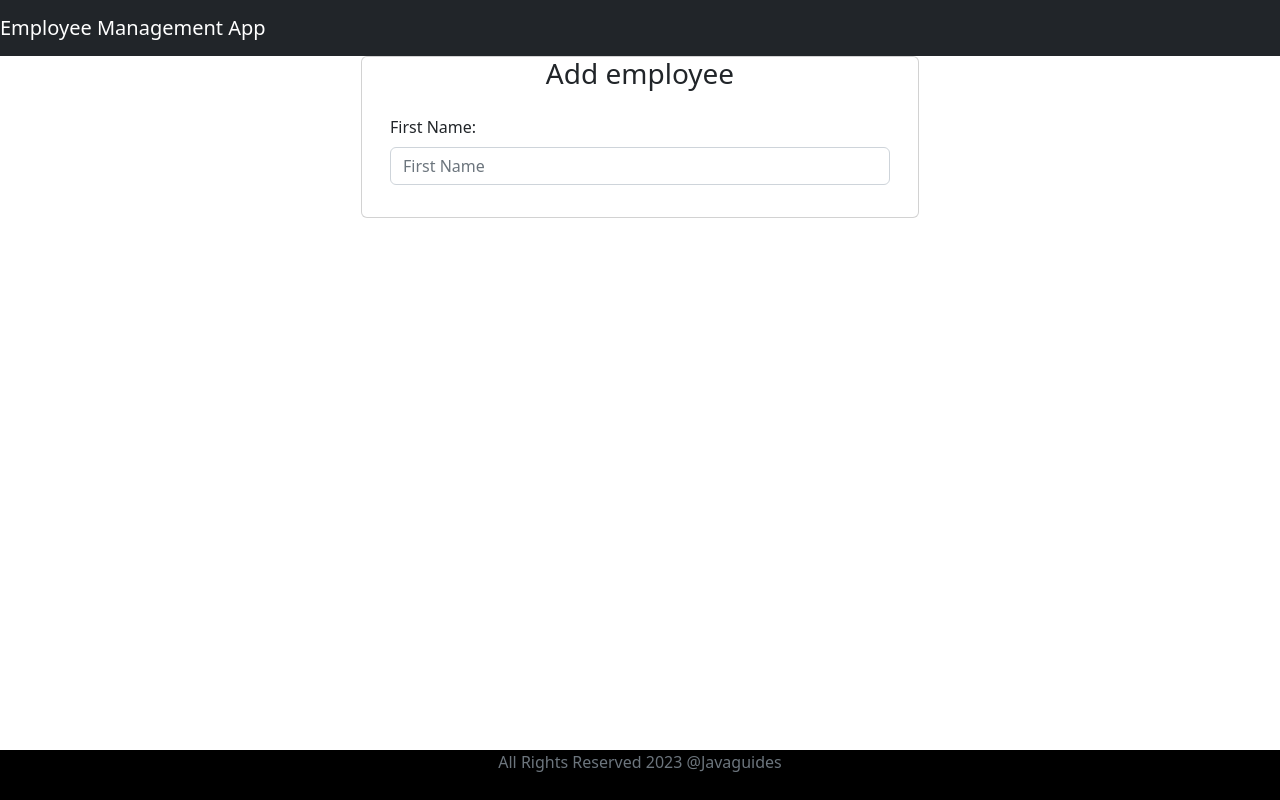
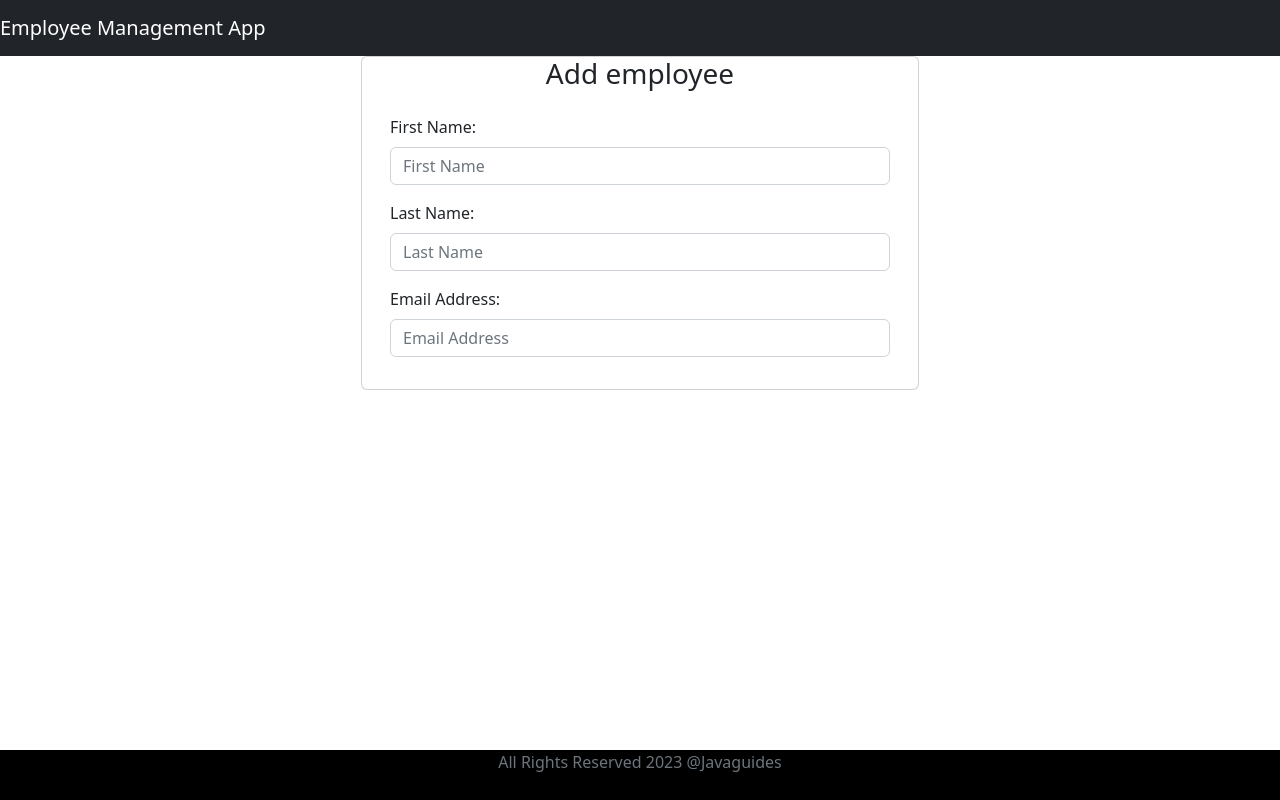
Before and after one commit to oladejomubarak/Employee-Management-App-frontend-, a React (Create React App) app: page /add-employee in a window 1280 px wide. Built offline with nearby package versions, Linux system fonts and the light colour scheme.

Commit message:
styling add  employee method added

```diff
--- a/src/components/CreateEmployeeComponent.jsx
+++ b/src/components/CreateEmployeeComponent.jsx
@@ -8,11 +8,21 @@ class CreateEmployeeComponent extends Component {
       lastName:'',
       email:''
     }
+    this.changeFirstNameHandler=this.changeFirstNameHandler.bind(this);
+    this.changeLastNameHandler=this.changeLastNameHandler.bind(this);
+    this.changeEmailHandler=this.changeEmailHandler.bind(this);
   }
 
   changeFirstNameHandler=(event)=>{
     this.setState=({firstName: event.target.value});
   }
+  changeLastNameHandler=(event)=>{
+    this.setState=({lastName: event.target.value});
+  }
+  changeEmailHandler=(event)=>{
+    this.setState=({email: event.target.value});
+  }
+
 
 
   render() {
@@ -29,6 +39,18 @@ class CreateEmployeeComponent extends Component {
                 className='form-control'  value={this.state.firstName}
                 onChange={this.changeFirstNameHandler}/>
               </div>
+              <div className='form-group'>
+                <label>Last Name: </label>
+                <input placeholder='Last Name' name='lastName'
+                className='form-control'  value={this.state.lastName}
+                onChange={this.changeLastNameHandler}/>
+              </div>
+              <div className='form-group'>
+                <label>Email Address: </label>
+                <input placeholder='Email Address' name='email'
+                className='form-control'  value={this.state.email}
+                onChange={this.changeEmailHandler}/>
+              </div>
             </form>
             </div>
           </div>
```
